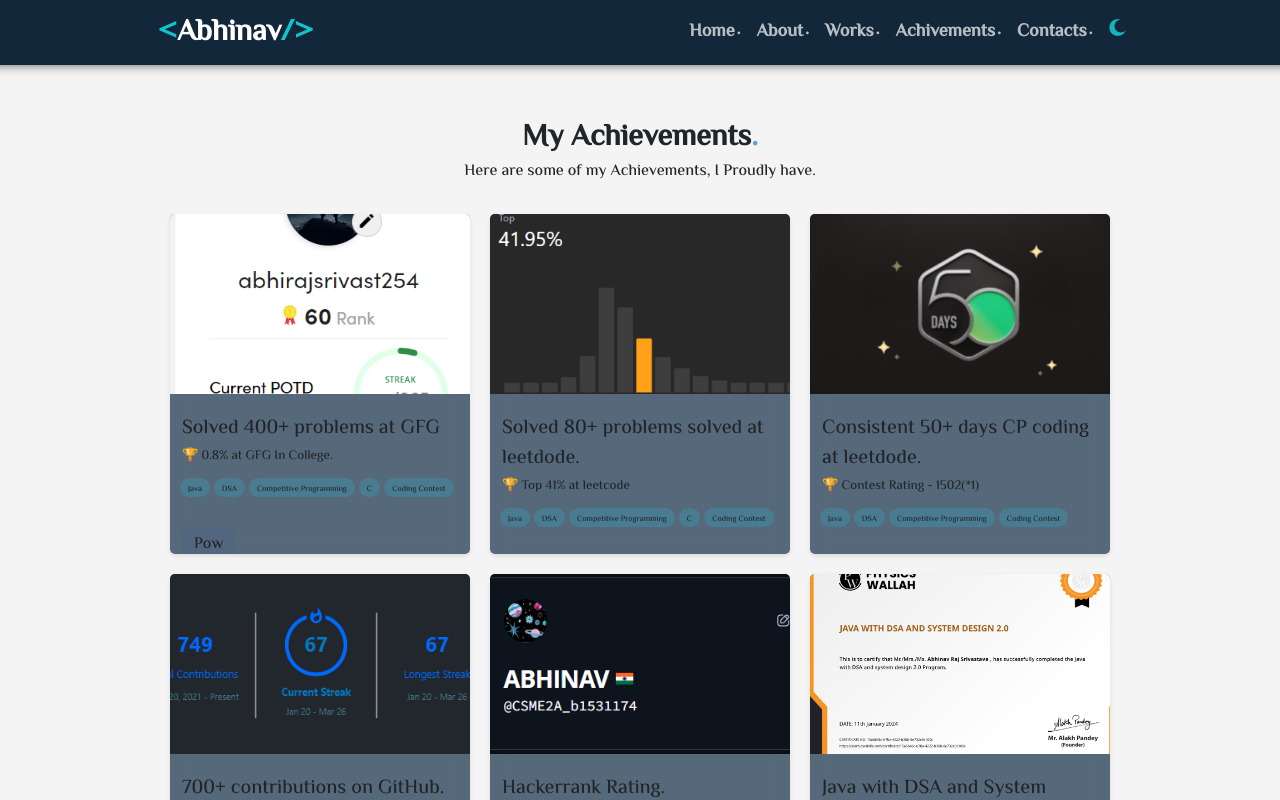
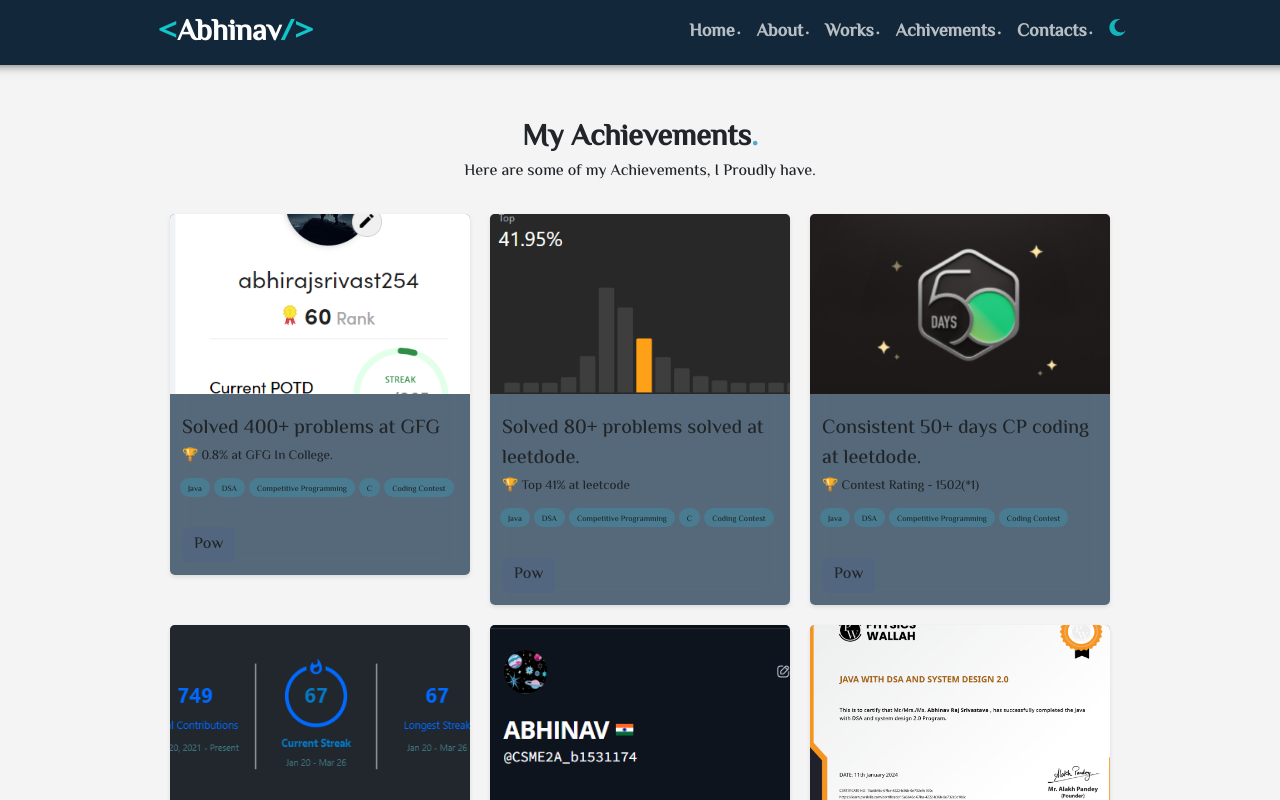
Before and after one commit to Abhinavrajsrivastav/AbhainavSrivastav, a React (Create React App) app: page /Achievements in a window 1280 px wide. Shown: the top 800 px of the page. Built offline with nearby package versions, Linux system fonts and the light colour scheme.

Commit message:
26-03-2024-002

```diff
--- a/src/Components/Achivements/AchivementsCard/AchivementsCard.css
+++ b/src/Components/Achivements/AchivementsCard/AchivementsCard.css
@@ -9,7 +9,7 @@
   padding-bottom: 0px;
   margin: 10px;
   width: 300px;
-  height: 340px;
+  height: auto;
   overflow: hidden;
   position: relative;
   max-width: 1000px;
```
